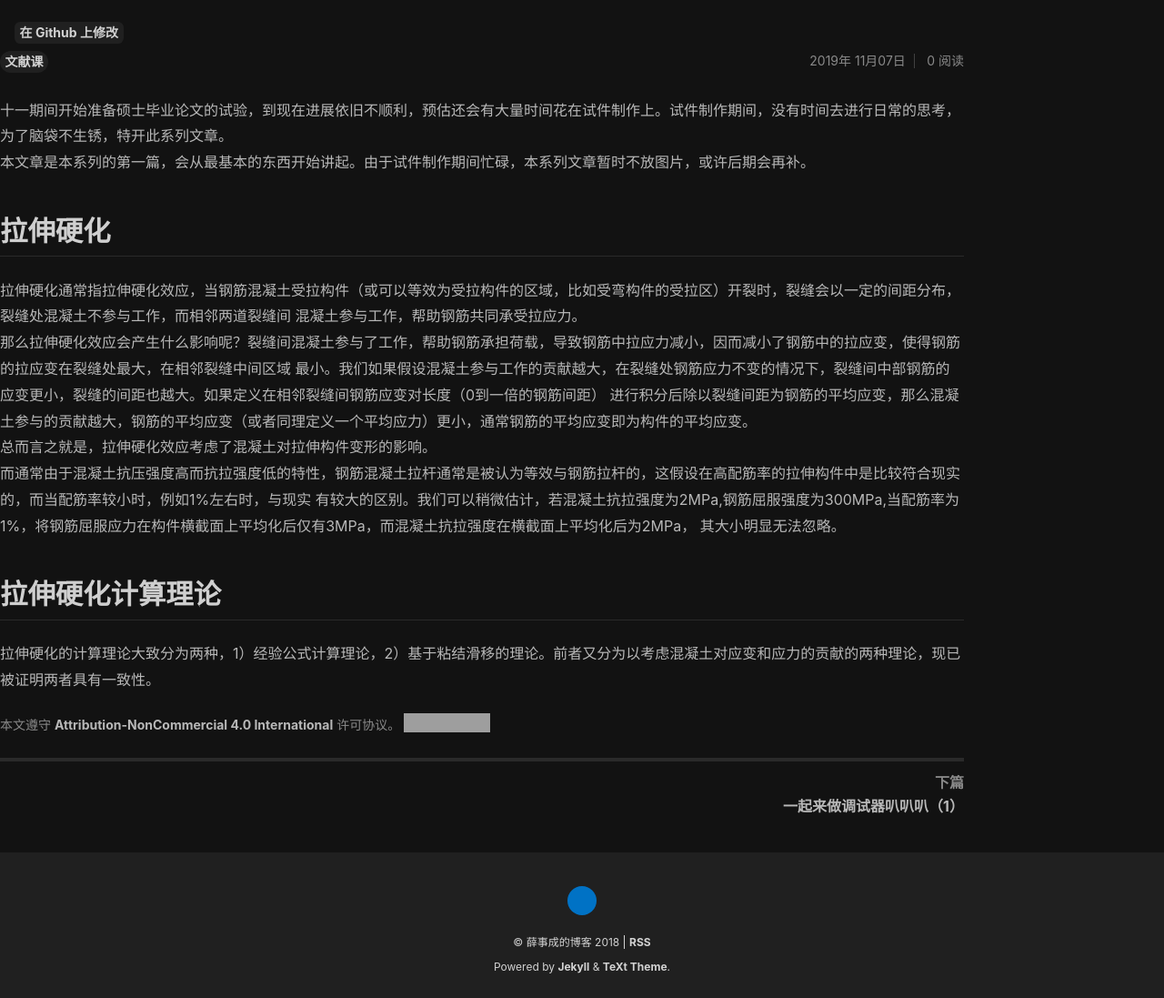
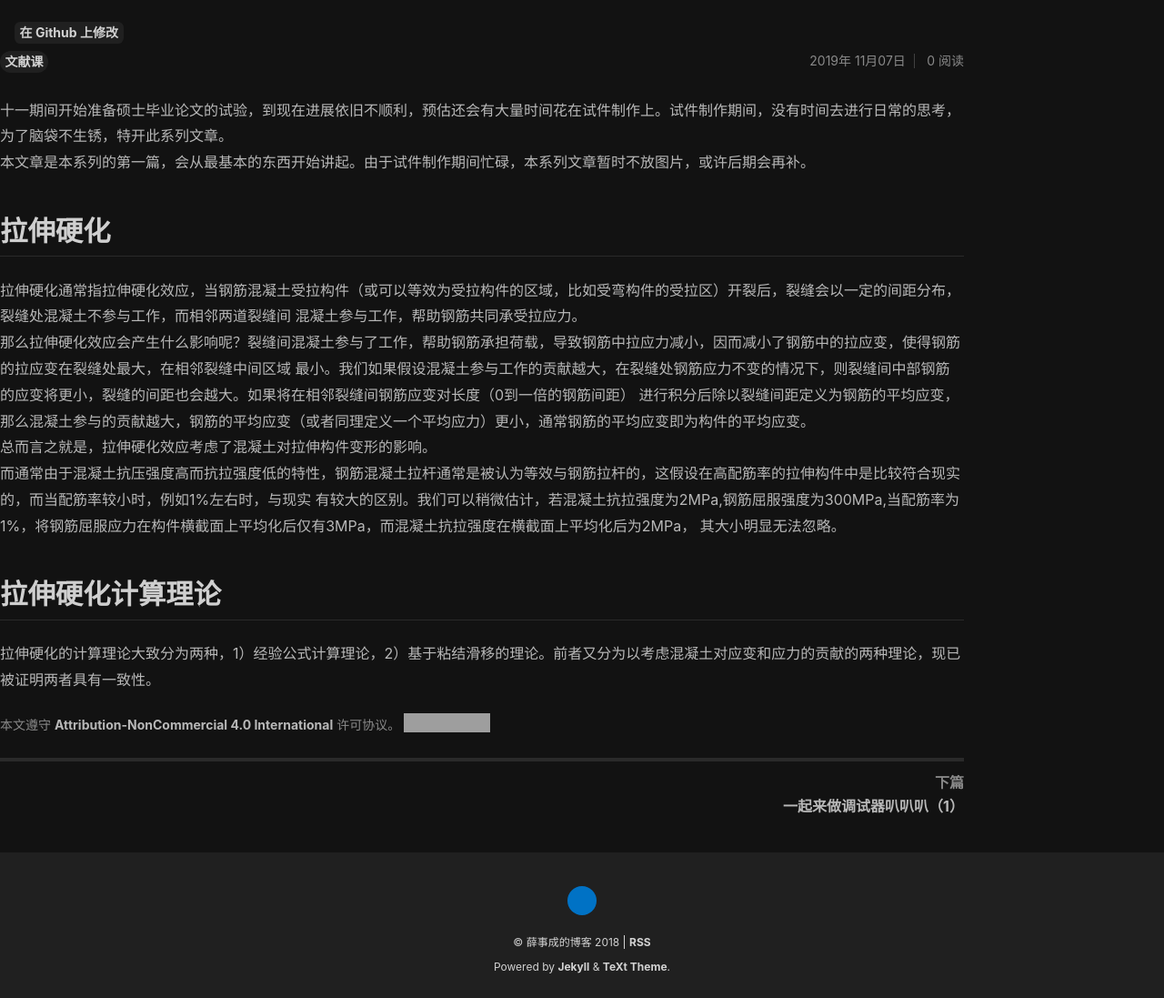
Before and after one commit to FourthNight/FourthNight.github.io, a Jekyll site: the page built from _posts/2019-11-7-NOTE1.md, in a window 1280 px wide. Shown: the whole page at 91% size. Built offline with Jekyll 4.4.1, drawn with Linux system fonts in a browser that asks for light colours; grey boxes are pictures that could not be loaded.

Commit message:
Update 2019-11-7-NOTE1.md
2

```diff
--- a/_posts/2019-11-7-NOTE1.md
+++ b/_posts/2019-11-7-NOTE1.md
@@ -10,11 +10,11 @@ tags: 文献课
   本文章是本系列的第一篇，会从最基本的东西开始讲起。由于试件制作期间忙碌，本系列文章暂时不放图片，或许后期会再补。
 <!--more-->
 ## 拉伸硬化
-  拉伸硬化通常指拉伸硬化效应，当钢筋混凝土受拉构件（或可以等效为受拉构件的区域，比如受弯构件的受拉区）开裂时，裂缝会以一定的间距分布，裂缝处混凝土不参与工作，而相邻两道裂缝间
+  拉伸硬化通常指拉伸硬化效应，当钢筋混凝土受拉构件（或可以等效为受拉构件的区域，比如受弯构件的受拉区）开裂后，裂缝会以一定的间距分布，裂缝处混凝土不参与工作，而相邻两道裂缝间
 混凝土参与工作，帮助钢筋共同承受拉应力。
   那么拉伸硬化效应会产生什么影响呢？裂缝间混凝土参与了工作，帮助钢筋承担荷载，导致钢筋中拉应力减小，因而减小了钢筋中的拉应变，使得钢筋的拉应变在裂缝处最大，在相邻裂缝中间区域
-最小。我们如果假设混凝土参与工作的贡献越大，在裂缝处钢筋应力不变的情况下，裂缝间中部钢筋的应变更小，裂缝的间距也越大。如果定义在相邻裂缝间钢筋应变对长度（0到一倍的钢筋间距）
-进行积分后除以裂缝间距为钢筋的平均应变，那么混凝土参与的贡献越大，钢筋的平均应变（或者同理定义一个平均应力）更小，通常钢筋的平均应变即为构件的平均应变。
+最小。我们如果假设混凝土参与工作的贡献越大，在裂缝处钢筋应力不变的情况下，则裂缝间中部钢筋的应变将更小，裂缝的间距也会越大。如果将在相邻裂缝间钢筋应变对长度（0到一倍的钢筋间距）
+进行积分后除以裂缝间距定义为钢筋的平均应变，那么混凝土参与的贡献越大，钢筋的平均应变（或者同理定义一个平均应力）更小，通常钢筋的平均应变即为构件的平均应变。
   总而言之就是，拉伸硬化效应考虑了混凝土对拉伸构件变形的影响。
   而通常由于混凝土抗压强度高而抗拉强度低的特性，钢筋混凝土拉杆通常是被认为等效与钢筋拉杆的，这假设在高配筋率的拉伸构件中是比较符合现实的，而当配筋率较小时，例如1%左右时，与现实
 有较大的区别。我们可以稍微估计，若混凝土抗拉强度为2MPa,钢筋屈服强度为300MPa,当配筋率为1%，将钢筋屈服应力在构件横截面上平均化后仅有3MPa，而混凝土抗拉强度在横截面上平均化后为2MPa，
```
